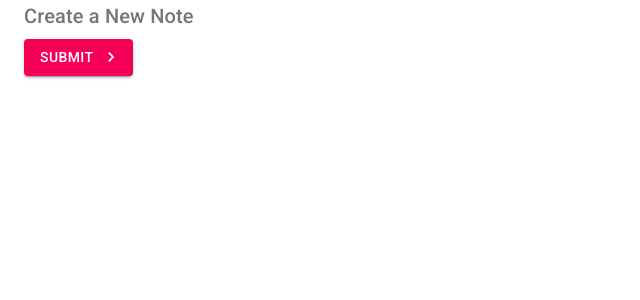
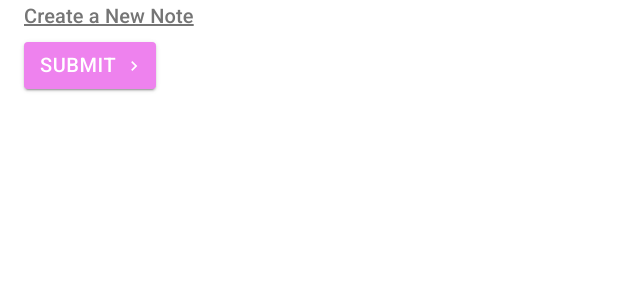
Before and after one commit to takanoha001/material_ui_example, a React (Create React App) app: page / in a window 1280 px wide. Shown: the top 300 px of the page, without its empty margins (0-640 px from the left). Built offline with nearby package versions, Linux system fonts and the light colour scheme.

Commit message:
makeStyles hook

```diff
--- a/src/pages/Notes.js
+++ b/src/pages/Notes.js
@@ -3,11 +3,30 @@
 import ButtonGroup from "@material-ui/core/ButtonGroup";
 import AcUnitOutlinedIcon from "@material-ui/icons/AcUnitOutlined";
 import { Send, KeyboardArrowRightOutlined } from "@material-ui/icons";
+import { makeStyles } from "@material-ui/core";
+
+const useStyles = makeStyles({
+  //css package
+  btn: {
+    fontSize: 20,
+    backgroundColor: "violet",
+    "&:hover": {
+      backgroundColor: "blue",
+    },
+  },
+  title: {
+    textDecoration: "underline",
+    marginBottom: 10,
+  },
+});
 
 export default function Notes() {
+  const classes = useStyles();
+
   return (
     <Container>
       <Typography
+        className={classes.title}
         variant="h6"
         component="h2"
         gutterBottom
@@ -15,6 +34,16 @@
       >
         Create a New Note{" "}
       </Typography>
+      <Button
+        className={classes.btn}
+        onClick={() => console.log("clicked me")}
+        type="submit"
+        color="secondary"
+        variant="contained"
+        endIcon={<KeyboardArrowRightOutlined />}
+      >
+        Submit{" "}
+      </Button>
 
       {/* <Button type="submit">Submit</Button>
       <ButtonGroup color="secondary" variant="container">
@@ -34,15 +63,6 @@
         </Button>
       }
       */}
-      <Button
-        onClick={() => console.log("clicked me")}
-        type="submit"
-        color="secondary"
-        variant="contained"
-        endIcon={<KeyboardArrowRightOutlined />}
-      >
-        Submit{" "}
-      </Button>
     </Container>
   );
 }
```
